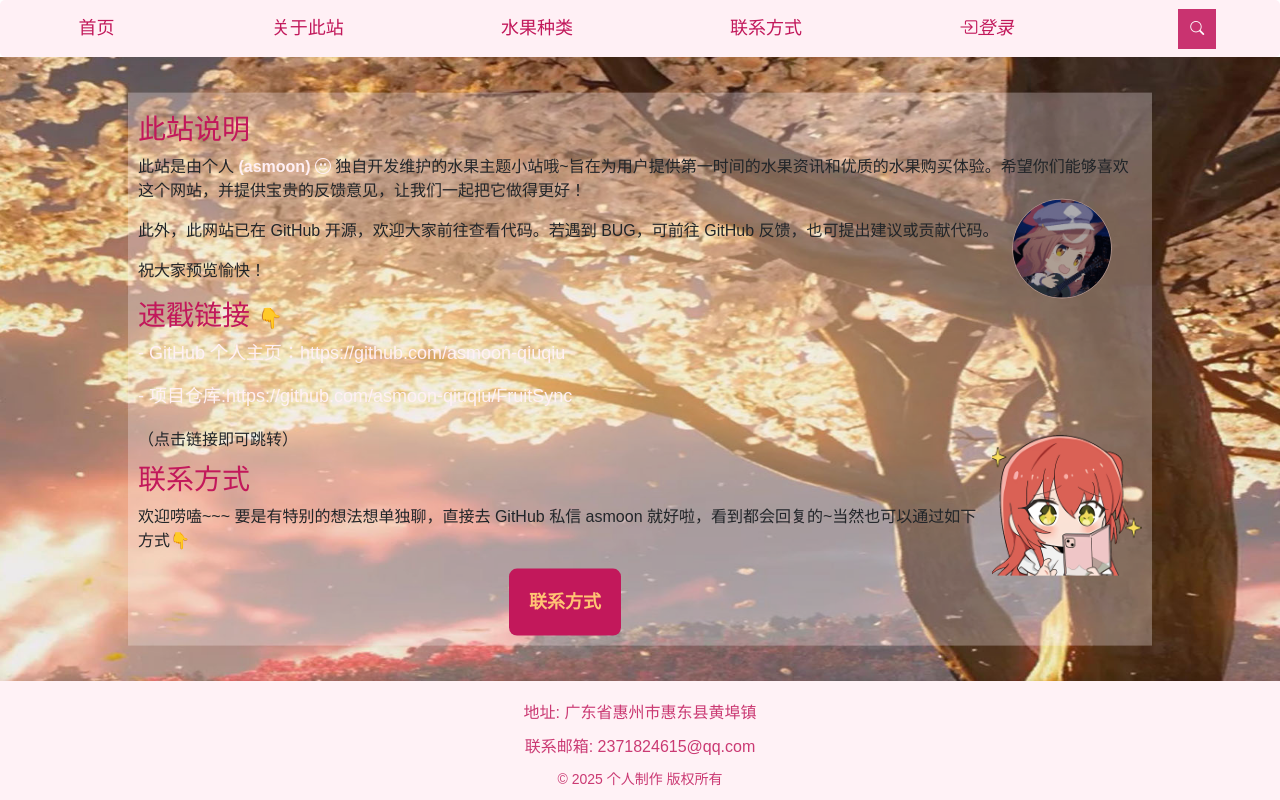
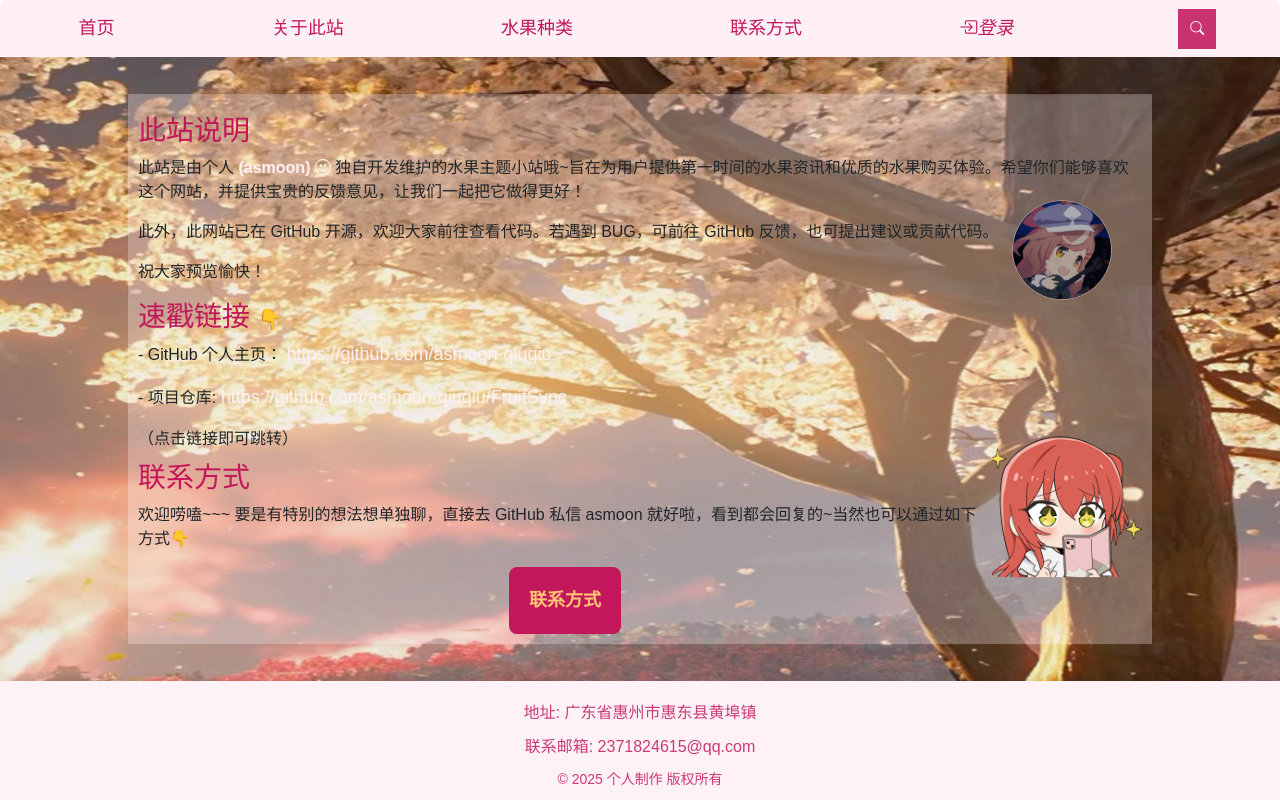
Before and after one commit to asmoon-qiuqiu/fruit, a Vue app in the folder frontend/: page /about in a window 1280 px wide. Built offline with nearby package versions, Linux system fonts and the light colour scheme.

Commit message:
修改细节

```diff
--- a/frontend/src/views/About.vue
+++ b/frontend/src/views/About.vue
@@ -30,21 +30,27 @@
           速戳链接
           <span>👇</span>
         </h3>
+        <p>
+          - GitHub 个人主页：
           <a
             class="github-link"
             href="https://github.com/asmoon-qiuqiu"
             target="_blank"
           >
-          <p>- GitHub 个人主页：https://github.com/asmoon-qiuqiu</p>
+            https://github.com/asmoon-qiuqiu
           </a>
+        </p>
+        <p>
+          - 项目仓库:
           <a
             class="github-link"
             href="https://github.com/asmoon-qiuqiu/FruitSync"
             target="_blank"
           >
-          <p>- 项目仓库:https://github.com/asmoon-qiuqiu/FruitSync</p>
+            https://github.com/asmoon-qiuqiu/FruitSync
           </a>
-        （点击链接即可跳转）
+        </p>
+        <span>（点击链接即可跳转）</span>
 
         <img
           src="../../public/images/contact.gif"
```
Lines whose indentation alone changed are shown as unchanged.
